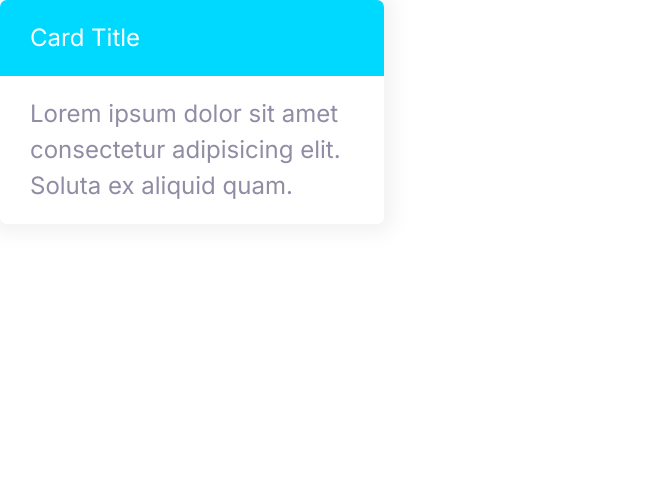
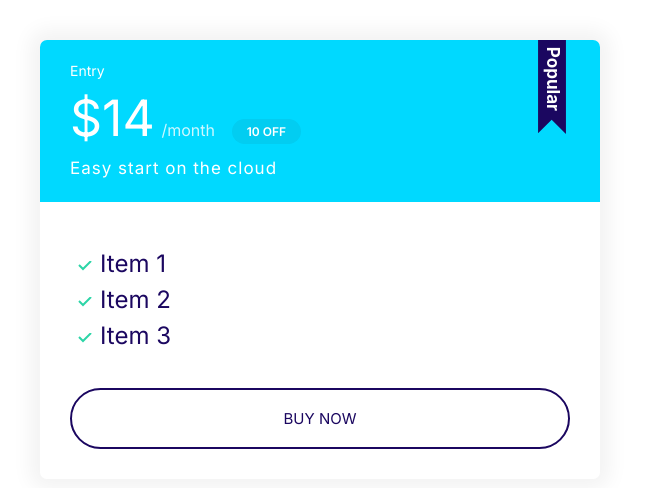
Before and after one commit to Darmen26/Jsk, a plain HTML site: page index.HTML in a window 1280 px wide. Shown: the whole page, without its empty margins (0-663 px from the left). Drawn offline with Linux system fonts and the light colour scheme.

Commit message:
Media object

```diff
--- a/CSS/Styles.css
+++ b/CSS/Styles.css
@@ -102,6 +102,7 @@ a{
 }
 .badge--small{
     font-size: 1.6rem;
+    padding: 0.5rem 1.5rem;
 }
 @media screen and (min-width:1024px)  {
     .badge{
@@ -262,3 +263,62 @@ padding: 2rem 3rem;
     background: var(--color-secondary);
     color: white;
 }
+.card--secondary .badge--secondary{
+    background:#02cdf1 ;
+
+}
+/*Plan*/
+
+.plan__name{
+    color: #fff;
+    margin: 0;
+    font-weight: 500;
+    font-size: 2.4rem;
+}
+.plan__price{
+    font-size: 6rem;
+}
+
+.plan__billing-cycle{
+    font-size: 2.4rem ;
+    font-weight: 300;
+    opacity: 0.8;
+    margin-right: 1rem;
+}
+.plan__description{
+    font-size: 2rem;
+    font-weight: 300;
+    letter-spacing: 1px;
+    display: block;
+}
+.plan .list__item{
+    margin-bottom: 2rem;
+}
+
+.plan--popular .card__header{
+    position: relative;
+}
+.plan--popular .card__header::before{
+    content: url(../Images/popular.svg);
+    width: 40px;
+    display:inline-block;
+    position: absolute;
+    top: -6px;
+    right: 5%;
+
+}
+@media screen and (min-width:1024px) {
+    .plan__name{
+        font-size: 1.4rem;
+    }
+    .plan__price{
+        font-size: 5rem;
+    }
+
+    .plan__billing-cycle{
+        font-size: 1.6rem;
+    }
+    .plan__description{
+        font-size: 1.7rem;
+    }
+}
--- a/index.HTML
+++ b/index.HTML
@@ -15,12 +15,24 @@
     <title>Document</title>
   </head>
   <body>
-    <div style="width: 30%">
-      <div class="card card--secondary">
-        <header class="card__header">Card Title</header>
-        <div class="card__body">
-          Lorem ipsum dolor sit amet consectetur adipisicing elit. Soluta ex
-          aliquid quam.
+    <div style="width: 50%; padding: 4rem">
+      <div class="plan plan--popular">
+        <div class="card card--secondary">
+          <header class="card__header">
+            <h3 class="plan__name">Entry</h3>
+            <span class="plan__price">$14</span>
+            <span class="plan__billing-cycle">/month</span>
+            <span class="badge badge--secondary badge--small">10 OFF</span>
+            <span class="plan__description"> Easy start on the cloud</span>
+          </header>
+          <div class="card__body">
+            <ul class="list list--tick">
+              <li class="line__item">Item 1</li>
+              <li class="line__item">Item 2</li>
+              <li class="line__item">Item 3</li>
+            </ul>
+            <button class="btn btn--outline btn--block">Buy Now</button>
+          </div>
         </div>
       </div>
     </div>
```
Also changed, not shown: Images/popular.svg (added).
